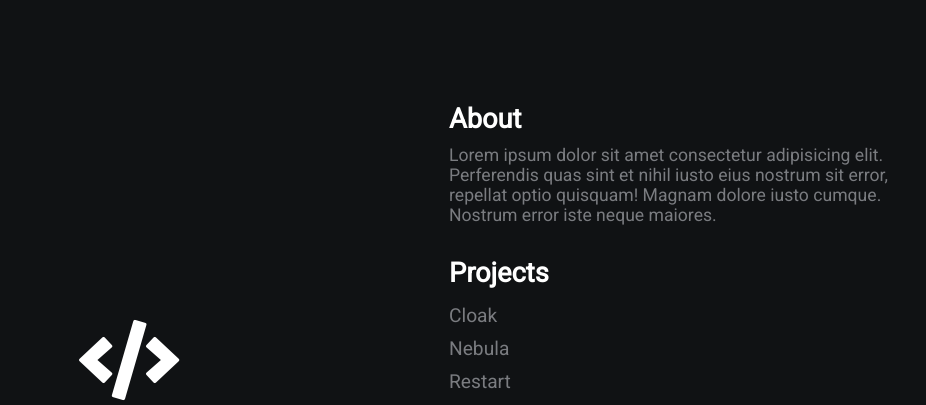
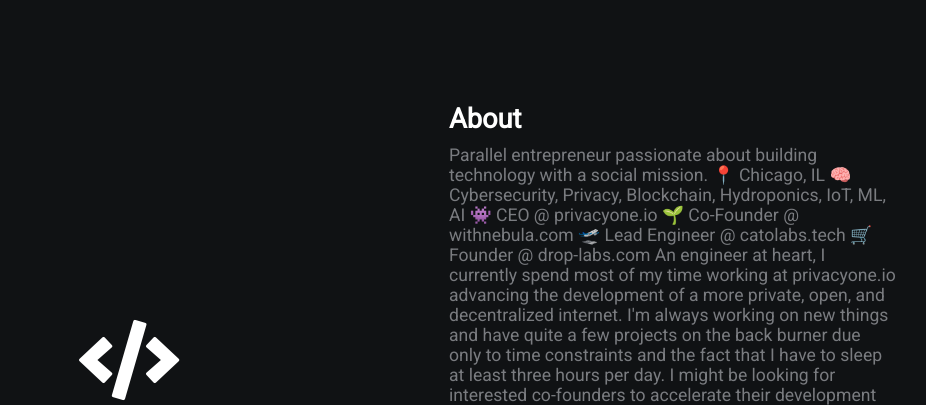
Before and after one commit to alexander-cato/portfolio-v1, a plain HTML site: page index.html in a window 1280 px wide. Shown: the top 405 px of the page, without its empty margins (191-1117 px from the left). Drawn offline with Linux system fonts and the light colour scheme.

Commit message:
test "about"

```diff
--- a/index.html
+++ b/index.html
@@ -21,7 +21,24 @@
         </div>
         <div class="section-2">
             <h2>About</h2>
-            <p>Lorem ipsum dolor sit amet consectetur adipisicing elit. Perferendis quas sint et nihil iusto eius nostrum sit error, repellat optio quisquam! Magnam dolore iusto cumque. Nostrum error iste neque maiores.</p>
+            <p>Parallel entrepreneur passionate about building technology with a social mission.
+
+            📍 Chicago, IL
+            🧠 Cybersecurity, Privacy, Blockchain, Hydroponics, IoT, ML, AI
+
+            👾 CEO @ privacyone.io
+            🌱 Co-Founder @ withnebula.com
+            🛫 Lead Engineer @ catolabs.tech
+            🛒 Founder @ drop-labs.com
+
+            An engineer at heart, I currently spend most of my time working at privacyone.io advancing the development of a more
+            private, open, and decentralized internet.
+
+            I'm always working on new things and have quite a few projects on the back burner due only to time constraints and the
+            fact that I have to sleep at least three hours per day.
+
+            I might be looking for interested co-founders to accelerate their development and turn them into something real
+            together! If you’re interested, let’s talk!</p>
             <h2>Projects</h2>
             <a href="https://www.privacyone.io/">Cloak</a>
             <a href="https://www.withnebula.com/">Nebula</a>
```
